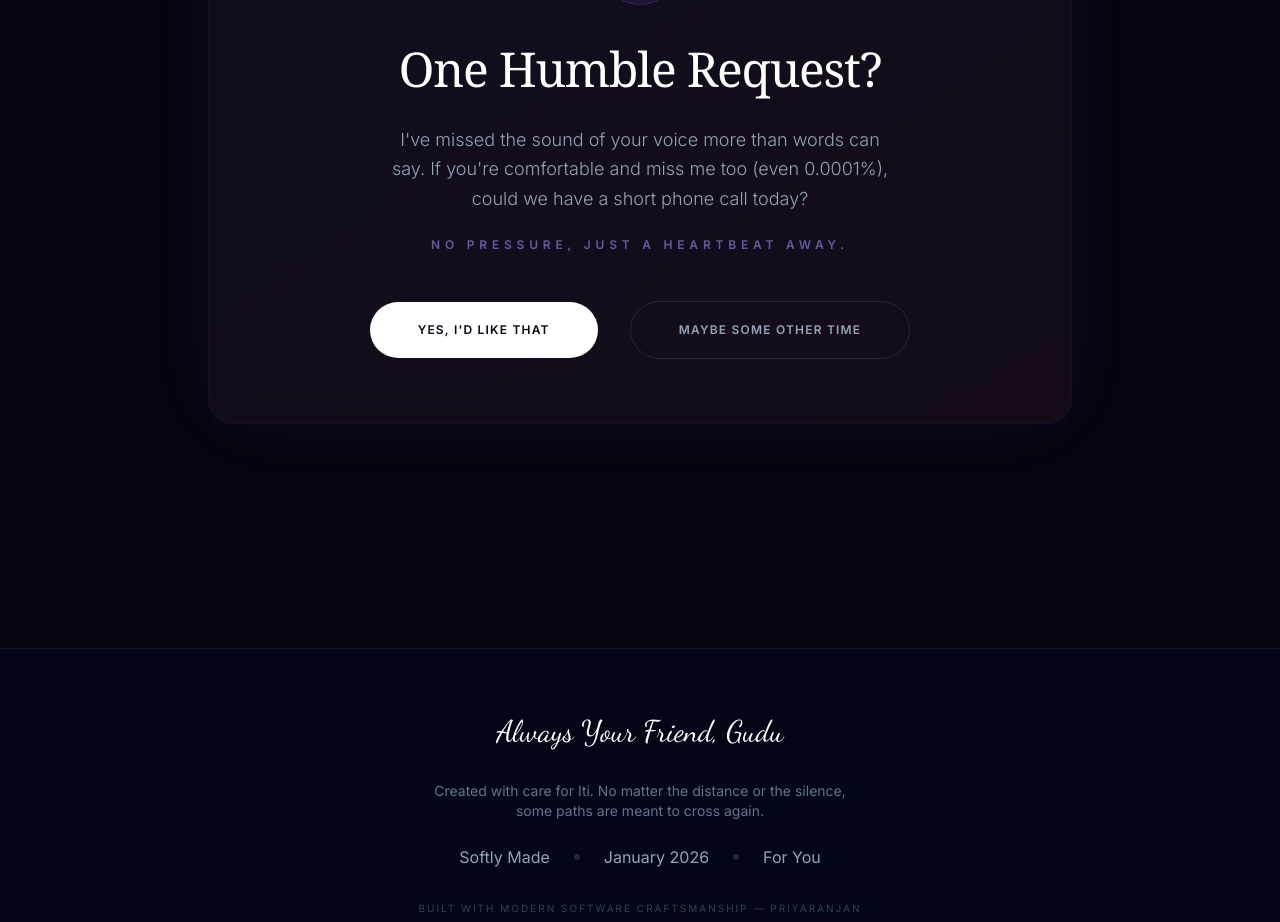
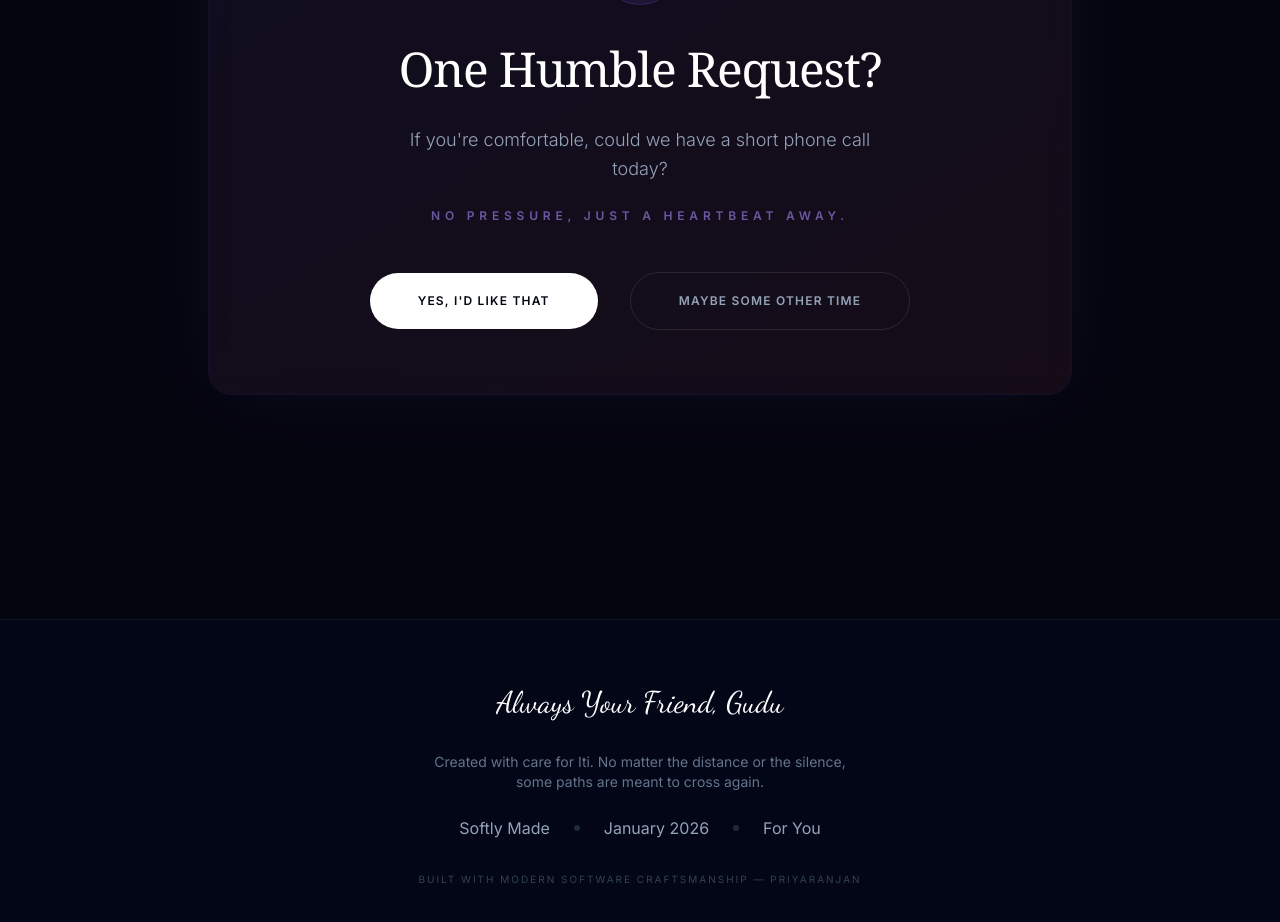
Before and after one commit to priyaranjan712/Birthday-Wish, a React (Vite) app: page / in a window 1280 px wide. Shown: the part 3020-3942 px from the top of the page. Built offline with nearby package versions, Linux system fonts and the light colour scheme; no server answers; a web font is replaced by a local one.

Commit message:
small text edit

```diff
--- a/components/CallRequest.tsx
+++ b/components/CallRequest.tsx
@@ -50,7 +50,7 @@ const CallRequest: React.FC = () => {
 
             <h2 className="text-3xl md:text-5xl font-serif mb-8 text-white tracking-tight">One Humble Request?</h2>
             <p className="text-slate-400 text-lg mb-12 max-w-lg mx-auto leading-relaxed font-light">
-              I've missed the sound of your voice more than words can say. If you're comfortable and miss me too (even 0.0001%), could we have a short phone call today?
+              If you're comfortable, could we have a short phone call today?
               <br/><span className="text-xs uppercase tracking-[0.4em] mt-6 block text-violet-400/60 font-bold">No pressure, just a heartbeat away.</span>
             </p>
 
```
